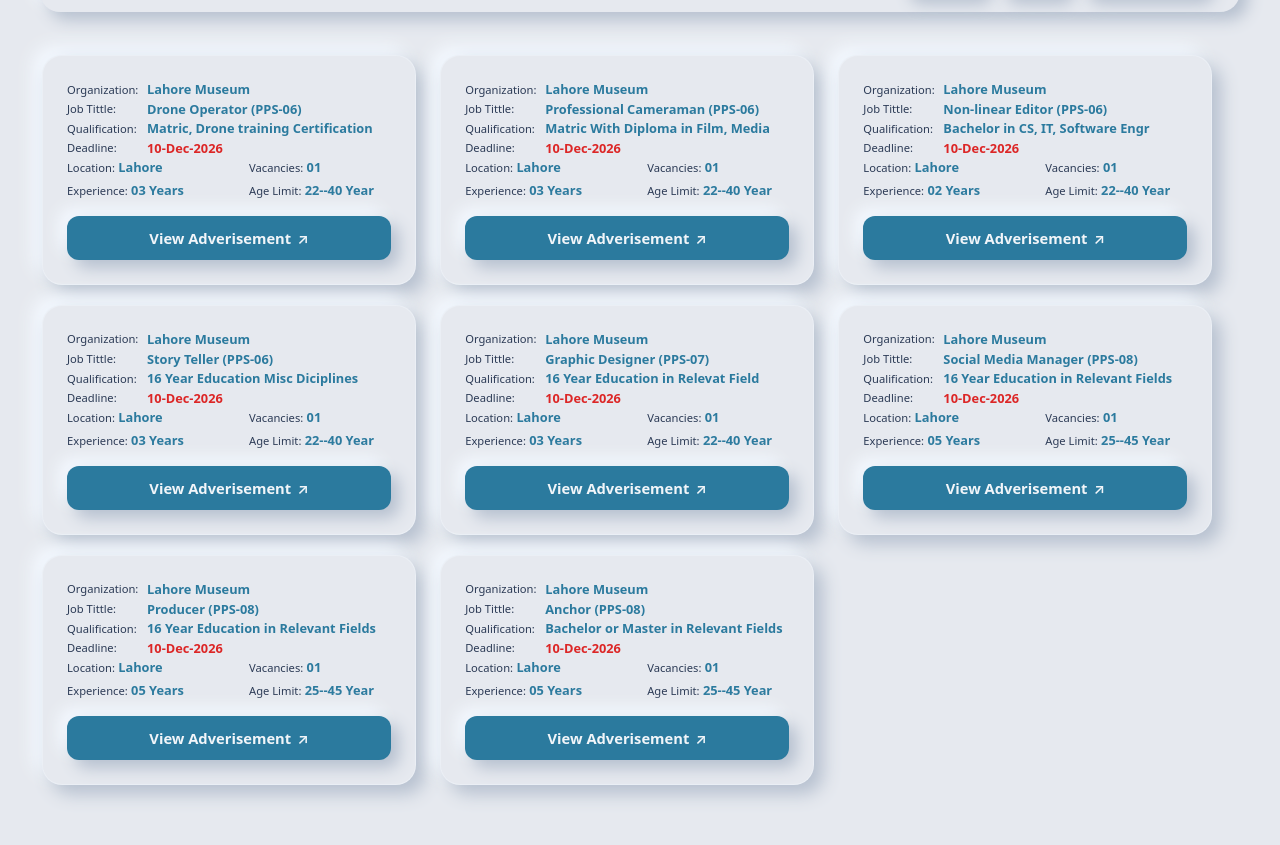
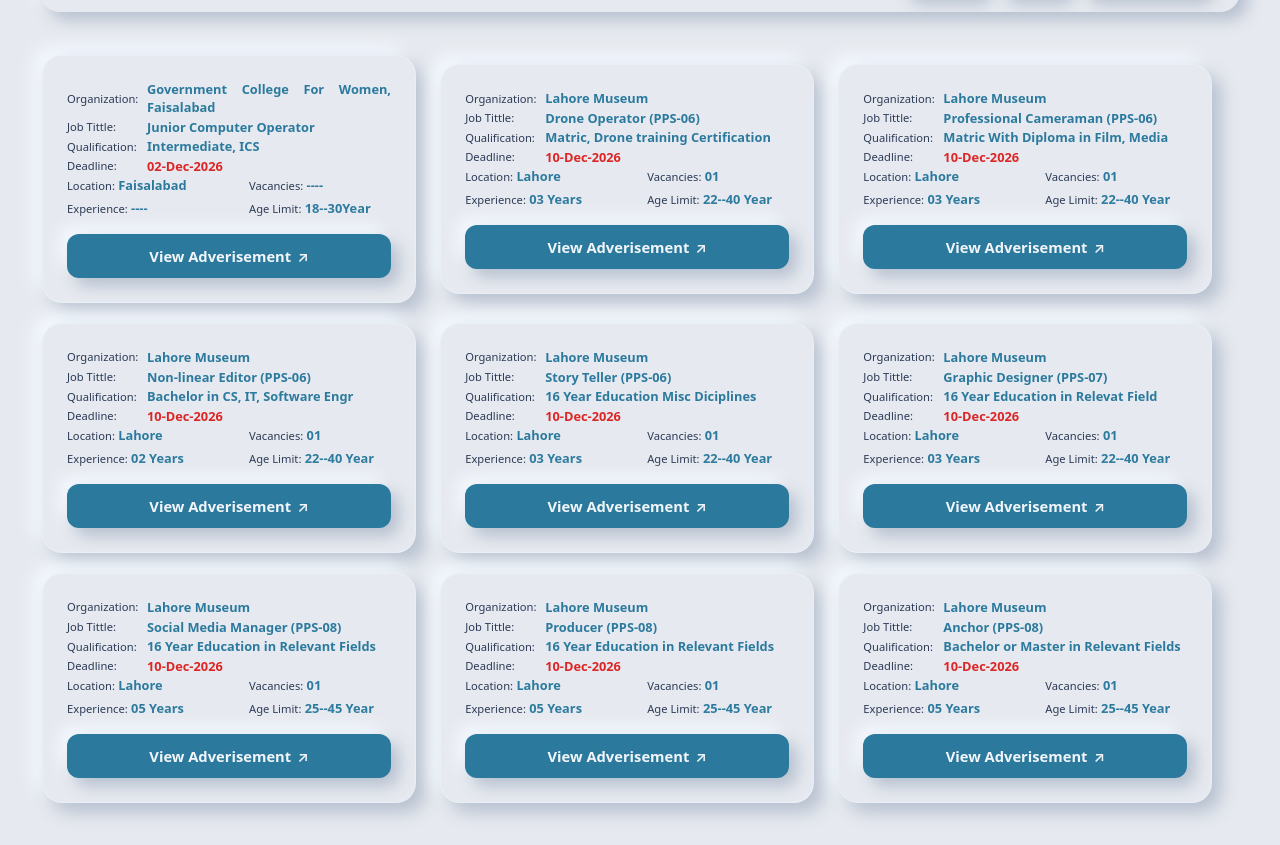
Before and after one commit to Zia-Ul-Mustafa-Shakeel/c2career, a plain HTML site: page jobs.html in a window 1280 px wide. Shown: the part 59-904 px from the top of the page. Drawn offline with Linux system fonts and the light colour scheme.

Commit message:
Update jobs.html

```diff
--- a/jobs.html
+++ b/jobs.html
@@ -264,7 +264,42 @@
   <!-- =========================
    NAV BAR
    ========================= -->
-
+  <!-- ==================
+   JOB ANNOUNCEMENT START
+   ================== -->
+  <div class="card">
+    <div class="row-list">
+      <div class="row-item"><span>Organization:</span>
+        <span>Government College For Women, Faisalabad</span>
+      </div>
+      <div class="row-item"><span>Job Tittle:</span>
+        <span>Junior Computer Operator</span>
+      </div>
+      <div class="row-item"><span>Qualification:</span>
+        <span>Intermediate, ICS</span>
+      </div>
+      <div class="row-item"><span>Deadline:</span>
+        <span>02-Dec-2026</span>
+      </div>
+      <div class="details-grid">
+        <div class="detail-item"><strong>Location:</strong>
+          Faisalabad</div>
+        <div class="detail-item"><strong>Vacancies:</strong>
+          ----</div>
+        <div class="detail-item"><strong>Experience:</strong>
+          ----</div>
+        <div class="detail-item"><strong>Age Limit:</strong>
+          18--30Year</div>
+      </div>
+      <a href="https://www.express.com.pk/epaper/PoPupwindow.aspx?newsID=1112793535&Issue=NP_LHE&Date=20261126"
+        class="visit-btn" target="_blank" rel="noopener noreferrer">
+        View Adverisement <span>&#8599;</span>
+      </a>
+    </div>
+  </div>
+  <!-- ================
+   JOB ANNOUNCEMENT END
+   ================== -->
   <!-- ==================
    JOB ANNOUNCEMENT START
    ================== -->
```
